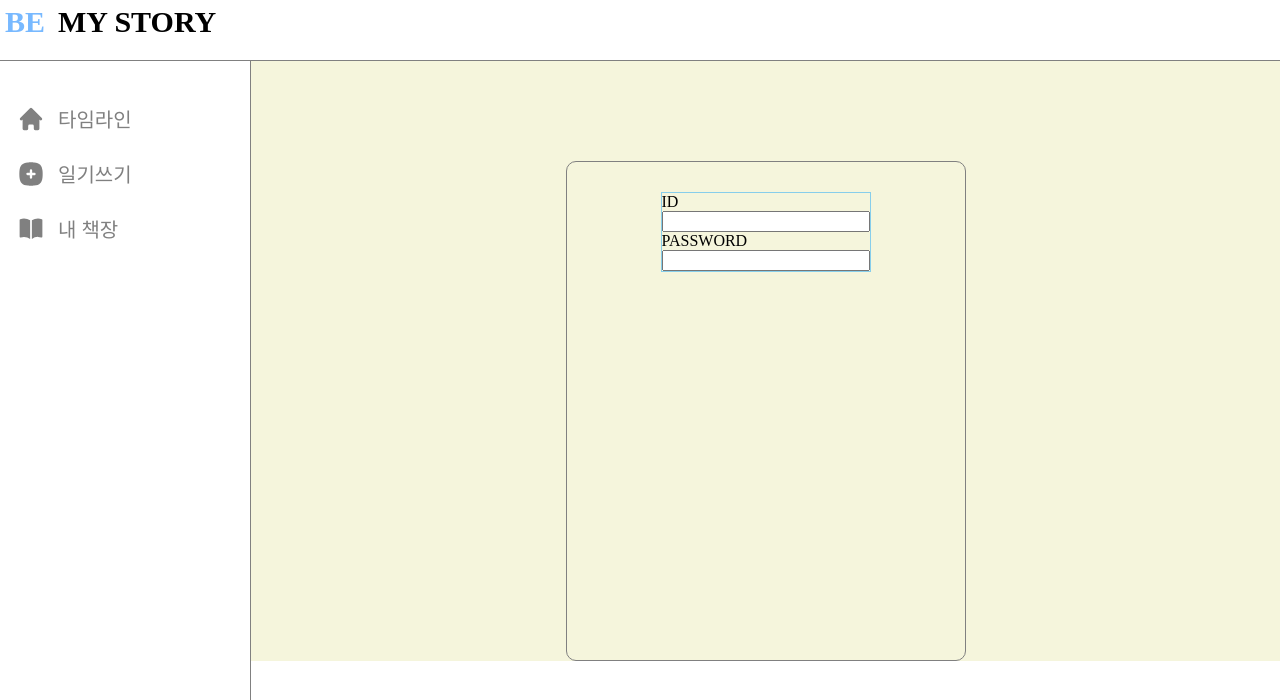
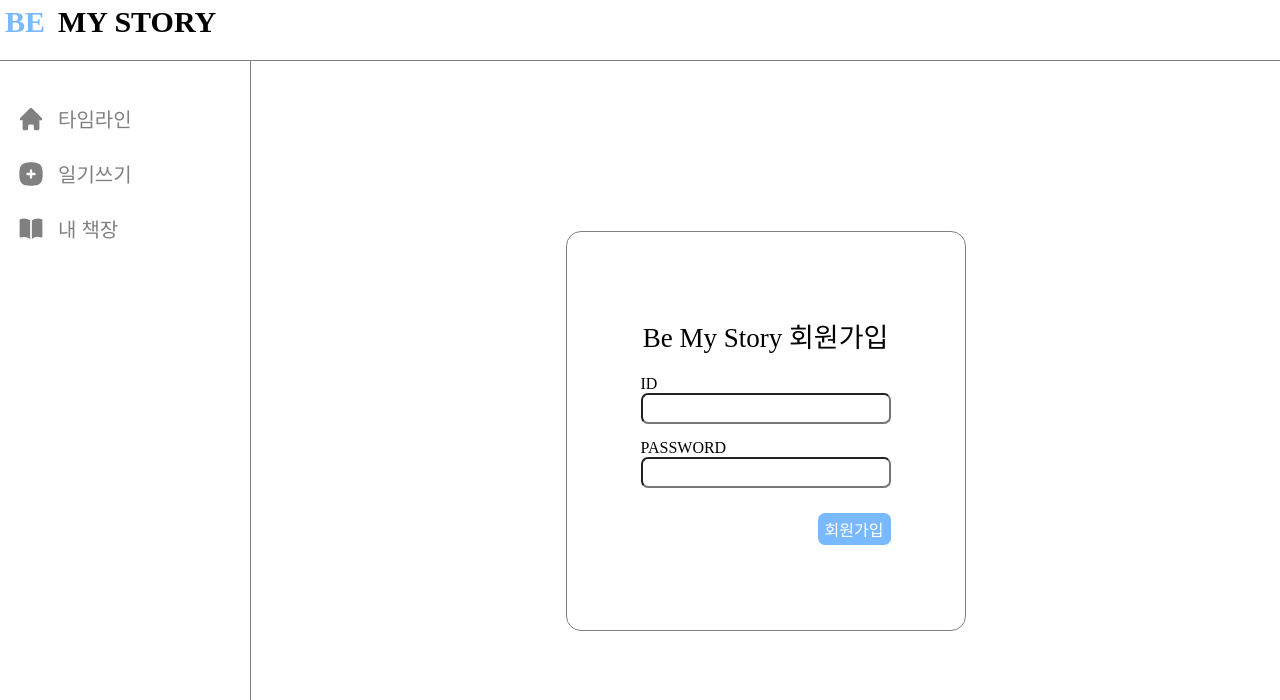
Before and after one commit to 6garlics/be-my-story-frontend, a React (Create React App) app: page /register in a window 1280 px wide. Shown: the top 700 px of the page. Built offline with nearby package versions, Linux system fonts and the light colour scheme; a web font is replaced by a local one.

Commit message:
💄 Design: 회원가입 페이지 레이아웃 디자인

```diff
--- a/src/pages/Register.js
+++ b/src/pages/Register.js
@@ -5,11 +5,13 @@ const Register = () => {
   return (
     <Container>
       <Wrapper>
+        <Text>{`Be My Story 회원가입`}</Text>
         <Form>
           <Label htmlFor="id">ID</Label>
-          <Id id="id" />
+          <Input id="id" />
           <Label htmlFor="password">PASSWORD</Label>
-          <Password id="password" />
+          <Input id="password" />
+          <SignUpBtn>회원가입</SignUpBtn>
         </Form>
       </Wrapper>
     </Container>
@@ -20,36 +22,52 @@ const Container = styled.div`
   display: flex;
   justify-content: center;
   align-items: center;
-  background: beige;
+  height: 100%;
 `;
 
 const Wrapper = styled.div`
-  margin-top: 100px;
   padding: 30px;
   box-sizing: border-box;
-  border-radius: 10px;
+  border-radius: 15px;
   border: 1px solid grey;
   width: 400px;
-  height: 500px;
+  height: 400px;
   display: flex;
   flex-direction: column;
+  justify-content: center;
   align-items: center;
 `;
 
+const Text = styled.div`
+  font-size: 27px;
+  margin-bottom: 20px;
+  text-align: center;
+  width: 250px;
+  word-break: keep-all;
+`;
+
 const Form = styled.form`
+  width: 250px;
   display: flex;
   flex-direction: column;
-  border: 1px solid skyblue;
 `;
 
 const Label = styled.label``;
 
-const Id = styled.input`
-  width: 200px;
+const Input = styled.input`
+  height: 25px;
+  border-radius: 7px;
+  margin-bottom: 15px;
 `;
 
-const Password = styled.input`
-  width: 200px;
+const SignUpBtn = styled.div`
+  padding: 4px 7px;
+  border-radius: 7px;
+  background: #78b9ff;
+  color: white;
+  text-align: center;
+  margin-left: auto;
+  margin-top: 10px;
 `;
 
 export default Register;
```
